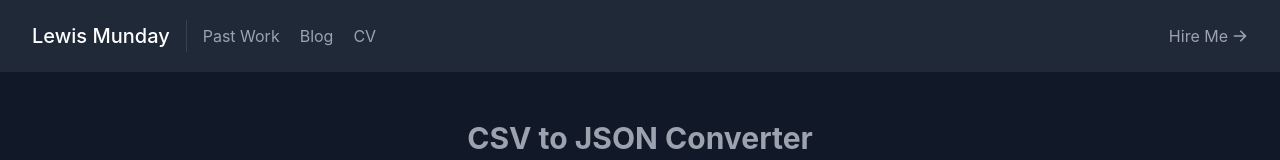
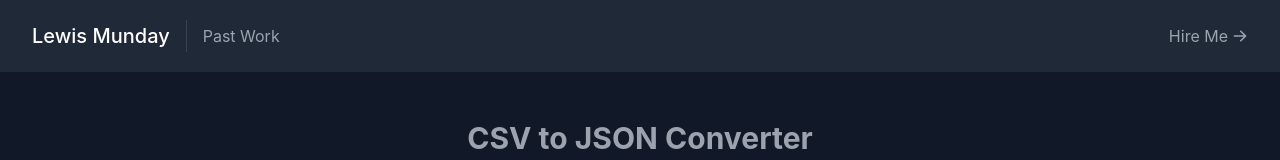
Before and after one commit to lewismunday/portfolio, a React (Create React App) app: page /csv2json in a window 1280 px wide. Shown: the top 160 px of the page. Built offline with nearby package versions, Linux system fonts and the light colour scheme.

Commit message:
Hid unused links, added paste handling to CSV2JSON.js

```diff
--- a/src/components/CSV2JSON.js
+++ b/src/components/CSV2JSON.js
@@ -81,6 +81,14 @@ export default function Main() {
         document.body.removeChild(element);
     }
 
+    // On paste, replace tabs with commas.
+    const handlePaste = (e) => {
+        e.preventDefault();
+        let text = e.clipboardData.getData("text/plain");
+        text = text.replace(/\t/g, ",");
+        document.execCommand("insertHTML", false, text);
+    }
+
 
     return (
         <main className="text-gray-400 bg-gray-900 body-font">
@@ -115,7 +123,7 @@ export default function Main() {
                     </div>
                 </div>
                 <div className="flex flex-col justify-center items-center p-5">
-                    <textarea className="text-left text-xl font-bold text-white-800" rows="10" cols="50" id="message" name="message" value={message} onChange={handleMessageChange}></textarea>
+                    <textarea className="text-left text-xl font-bold text-white-800" rows="10" cols="50" id="message" name="message" value={message} onChange={handleMessageChange} onPaste={handlePaste} ></textarea>
                 </div>
                 <div className="flex flex-col justify-center items-center p-5">
                     <button className="text-center text-xl font-bold text-white-800" onClick={handleConvert}>Convert</button>
--- a/src/components/Navbar.js
+++ b/src/components/Navbar.js
@@ -15,13 +15,13 @@ export default function Navbar() {
                     <a href={"#projects"} className="mr-5 hover:text-white">
                         Past Work
                     </a>
-                    <a href="https://blog.lewismunday.co.uk" className="mr-5 hover:text-white">
-                        Blog
-                    </a>
-                    {/* eslint-disable-next-line jsx-a11y/anchor-is-valid */}
-                    <a href={"#"} className="mr-5 hover:text-white cursor-not-allowed">
-                        CV
-                    </a>
+                    {/*<a href="https://blog.lewismunday.co.uk" className="mr-5 hover:text-white">*/}
+                    {/*    Blog*/}
+                    {/*</a>*/}
+                    {/*/!* eslint-disable-next-line jsx-a11y/anchor-is-valid *!/*/}
+                    {/*<a href={"#"} className="mr-5 hover:text-white cursor-not-allowed">*/}
+                    {/*    CV*/}
+                    {/*</a>*/}
                 </nav>
                 <a
                     href="mailto:lewisjohnmunday@gmail.com"
```
